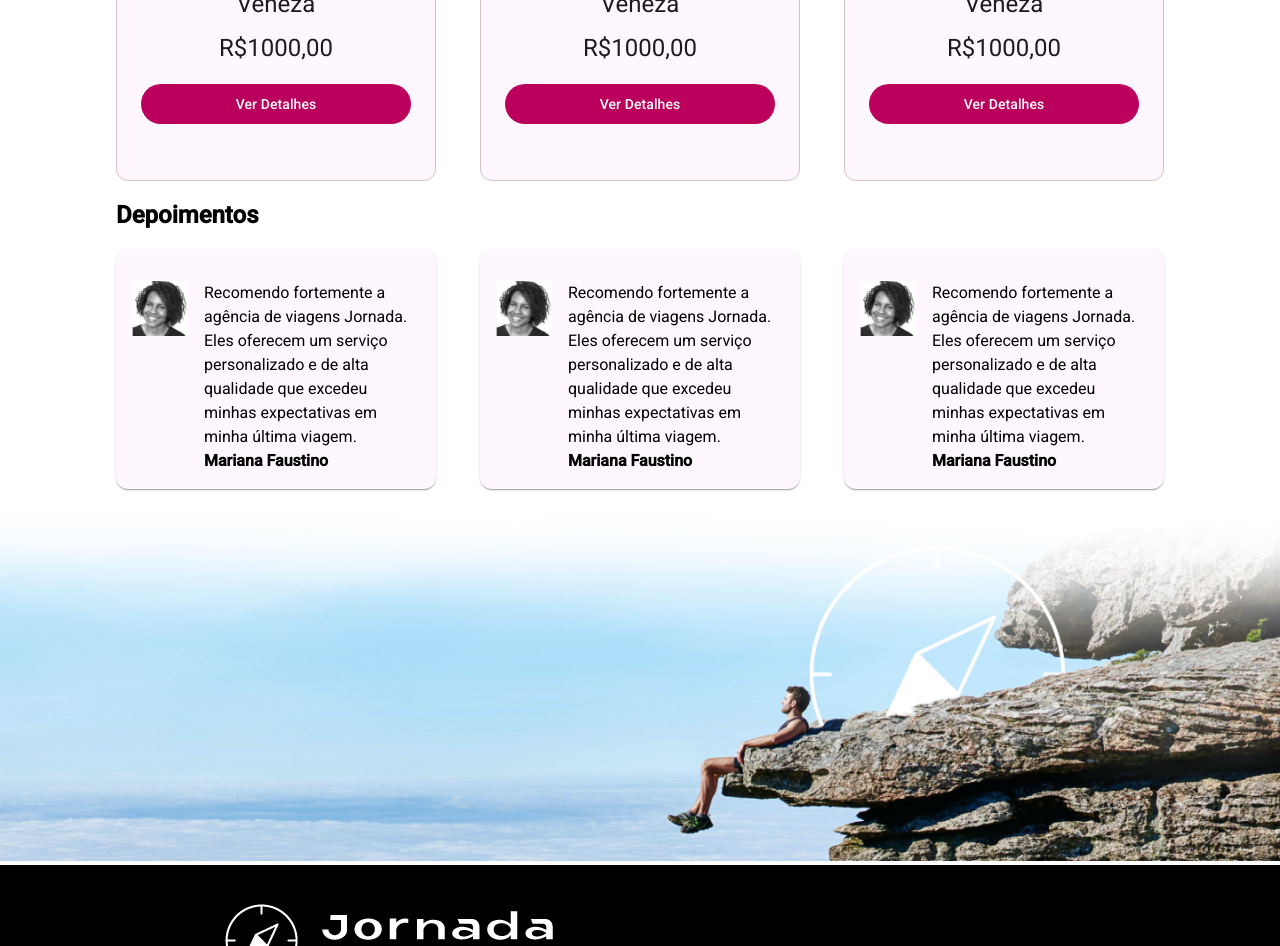
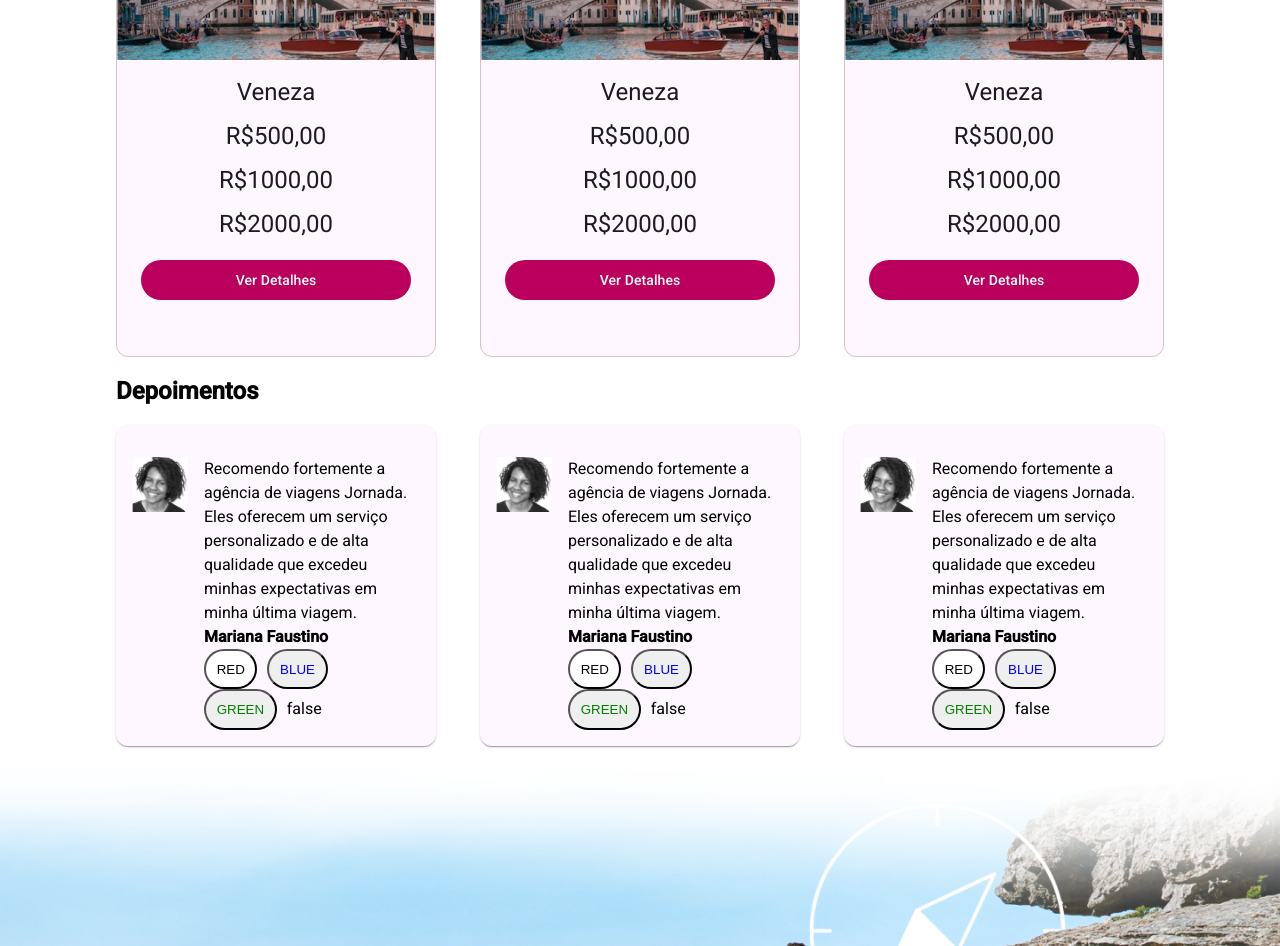
Before and after one commit to LuciusHx/introducao-angular, an Angular app: page / in a window 1280 px wide. Shown: the part 1340-2286 px from the top of the page. Built offline with nearby package versions, Linux system fonts and the light colour scheme.

Commit message:
estudo de evento e button

```diff
--- a/src/app/shared/card-busca/card-busca.component.html
+++ b/src/app/shared/card-busca/card-busca.component.html
@@ -16,7 +16,9 @@
     <mat-card-content>
         <ul>
             <li>{{ nome }}</li>
-            <li>{{ preco[1] }}</li>
+            <li *ngFor="let preco of precos; let i = index">
+              {{ preco }}
+            </li>
         </ul>
     </mat-card-content>
     <mat-card-actions>
--- a/src/app/shared/card-busca/card-busca.component.ts
+++ b/src/app/shared/card-busca/card-busca.component.ts
@@ -11,6 +11,7 @@ export class CardBuscaComponent {
   @Input() titulo: string = `teste`;
   desc : string = `descrição teste`;
   nome: string = `Veneza`;
-  preco: string[] = ['R$500,00', 'R$1000,00', 'R$2000,00']
+  precos: string[] = ['R$500,00', 'R$1000,00', 'R$2000,00']
   aparecer: boolean = true;
+
 }
--- a/src/app/shared/card-depoimento/card-depoimento.component.css
+++ b/src/app/shared/card-depoimento/card-depoimento.component.css
@@ -1,7 +1,7 @@
 .depoimento {
-    max-width: 320px;
-    background-color: #FEF7FF;
-    border: none;
+  max-width: 320px;
+  background-color: #FEF7FF;
+  border: none;
 
     img {
       max-width: 56px;
@@ -26,3 +26,16 @@
       gap: 16px;
     }
   }
+
+button {
+  padding: 0.8em;
+  margin-right: 10px;
+  border-radius: 100px;
+}
+
+.btn-blue {
+  color: blue
+}
+.btn-green {
+  color: green;
+}
--- a/src/app/shared/card-depoimento/card-depoimento.component.html
+++ b/src/app/shared/card-depoimento/card-depoimento.component.html
@@ -6,6 +6,12 @@
             <li>
                 <strong>{{ autoria }}</strong>
             </li>
+            <li>
+                <button [ngStyle]="{ 'background-color': bgColor, 'color': color }" (click)="showBG()">RED</button>
+                <button class="btn-blue" (click)="showBG()">BLUE</button>
+                <button class="btn-green" (click)="showBG()">GREEN</button>
+                <span>{{ show }}</span>
+            </li>
         </ul>
     </mat-card-content>
 </mat-card>
--- a/src/app/shared/card-depoimento/card-depoimento.component.ts
+++ b/src/app/shared/card-depoimento/card-depoimento.component.ts
@@ -13,5 +13,22 @@ export class CardDepoimentoComponent {
   Eles oferecem um serviço personalizado e de alta qualidade
   que excedeu minhas expectativas em minha última viagem.
 `
-autoria: string = 'Mariana Faustino'
+  autoria: string = 'Mariana Faustino'
+
+  color: string = '#000000'
+  bgColor: string = '#FFFFFF'
+
+  show: boolean = false
+  showBG(){
+    this.show = !this.show //toggle
+    if(this.show){
+      this.color = 'red';
+      this.bgColor = 'white';
+    }else {
+      this.color = 'white';
+      this.bgColor = 'red';
+    }
+  }
+
+
 }
```
